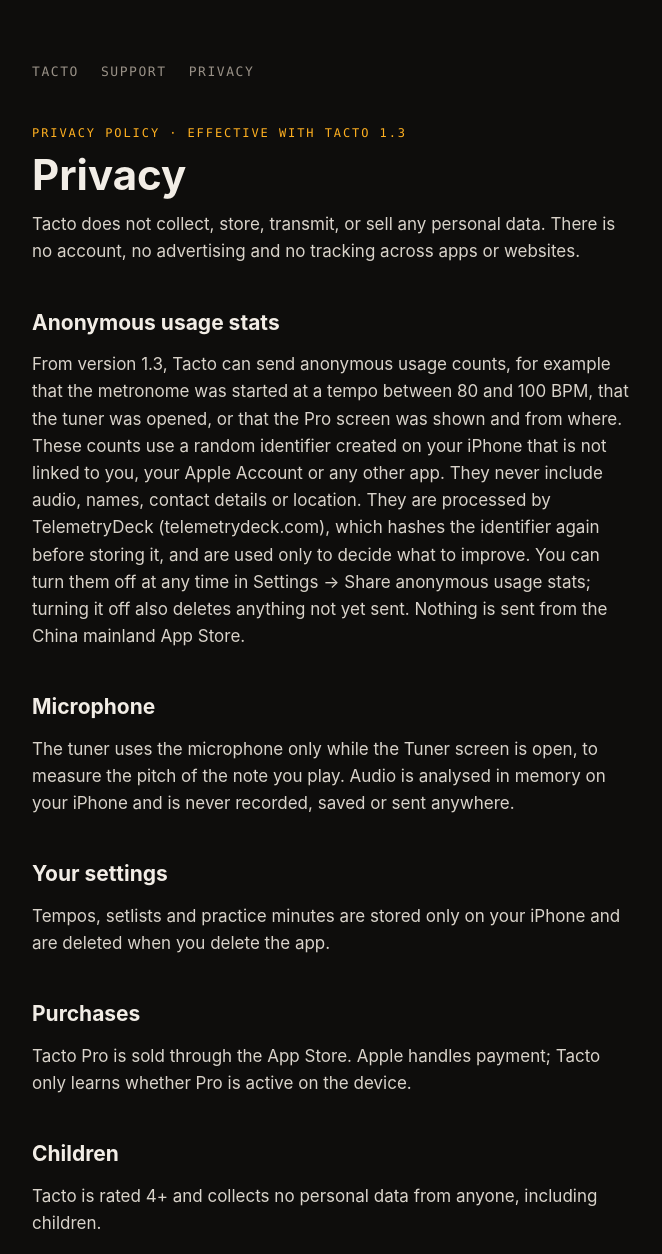
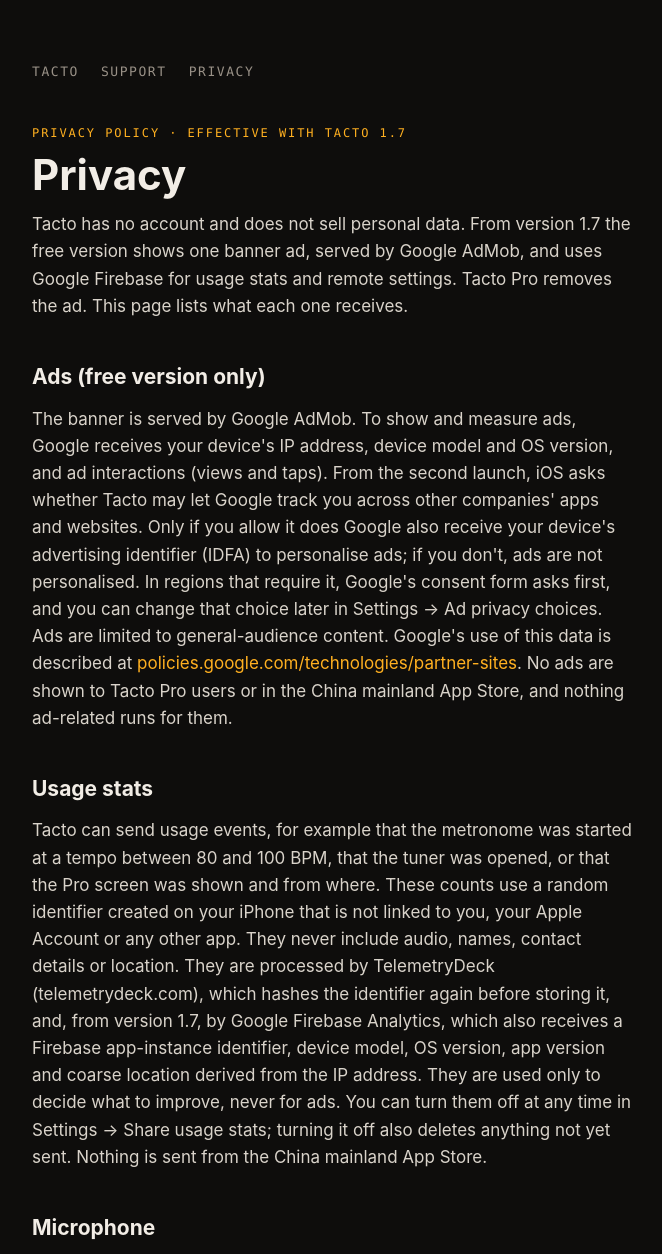
Before and after one commit to zhuhuihuihui/tacto-site, a plain HTML site: page privacy.html in a window 1280 px wide. Shown: the top 1254 px of the page, without its empty margins (308-970 px from the left). Drawn offline with Linux system fonts and the light colour scheme.

Commit message:
Privacy + home for Tacto 1.7 (AdMob banner, Firebase); merge when 1.7 is released
Co-Authored-By: Claude Opus 5.5 <noreply@anthropic.com>

```diff
--- a/privacy.html
+++ b/privacy.html
@@ -1,12 +1,13 @@
 <!doctype html><html lang="en"><head><meta charset="utf-8"><meta name="viewport" content="width=device-width,initial-scale=1"><title>Tacto — Privacy Policy</title><link rel="stylesheet" href="style.css"></head><body><main>
 <nav><a href="./">Tacto</a><a href="support">Support</a><a href="privacy">Privacy</a></nav>
-<p class="k">Privacy policy · effective with Tacto 1.3</p><h1>Privacy</h1>
-<p>Tacto does not collect, store, transmit, or sell any personal data. There is no account, no advertising and no tracking across apps or websites.</p>
-<h2>Anonymous usage stats</h2><p>From version 1.3, Tacto can send anonymous usage counts, for example that the metronome was started at a tempo between 80 and 100 BPM, that the tuner was opened, or that the Pro screen was shown and from where. These counts use a random identifier created on your iPhone that is not linked to you, your Apple Account or any other app. They never include audio, names, contact details or location. They are processed by TelemetryDeck (telemetrydeck.com), which hashes the identifier again before storing it, and are used only to decide what to improve. You can turn them off at any time in Settings → Share anonymous usage stats; turning it off also deletes anything not yet sent. Nothing is sent from the China mainland App Store.</p>
+<p class="k">Privacy policy · effective with Tacto 1.7</p><h1>Privacy</h1>
+<p>Tacto has no account and does not sell personal data. From version 1.7 the free version shows one banner ad, served by Google AdMob, and uses Google Firebase for usage stats and remote settings. Tacto Pro removes the ad. This page lists what each one receives.</p>
+<h2>Ads (free version only)</h2><p>The banner is served by Google AdMob. To show and measure ads, Google receives your device's IP address, device model and OS version, and ad interactions (views and taps). From the second launch, iOS asks whether Tacto may let Google track you across other companies' apps and websites. Only if you allow it does Google also receive your device's advertising identifier (IDFA) to personalise ads; if you don't, ads are not personalised. In regions that require it, Google's consent form asks first, and you can change that choice later in Settings → Ad privacy choices. Ads are limited to general-audience content. Google's use of this data is described at <a href="https://policies.google.com/technologies/partner-sites">policies.google.com/technologies/partner-sites</a>. No ads are shown to Tacto Pro users or in the China mainland App Store, and nothing ad-related runs for them.</p>
+<h2>Usage stats</h2><p>Tacto can send usage events, for example that the metronome was started at a tempo between 80 and 100 BPM, that the tuner was opened, or that the Pro screen was shown and from where. These counts use a random identifier created on your iPhone that is not linked to you, your Apple Account or any other app. They never include audio, names, contact details or location. They are processed by TelemetryDeck (telemetrydeck.com), which hashes the identifier again before storing it, and, from version 1.7, by Google Firebase Analytics, which also receives a Firebase app-instance identifier, device model, OS version, app version and coarse location derived from the IP address. They are used only to decide what to improve, never for ads. You can turn them off at any time in Settings → Share usage stats; turning it off also deletes anything not yet sent. Nothing is sent from the China mainland App Store.</p>
 <h2>Microphone</h2><p>The tuner uses the microphone only while the Tuner screen is open, to measure the pitch of the note you play. Audio is analysed in memory on your iPhone and is never recorded, saved or sent anywhere.</p>
 <h2>Your settings</h2><p>Tempos, setlists and practice minutes are stored only on your iPhone and are deleted when you delete the app.</p>
 <h2>Purchases</h2><p>Tacto Pro is sold through the App Store. Apple handles payment; Tacto only learns whether Pro is active on the device.</p>
-<h2>Children</h2><p>Tacto is rated 4+ and collects no personal data from anyone, including children.</p>
+<h2>Children</h2><p>Tacto is rated 4+. It is not directed at children, ads are limited to general-audience content, and it asks for no names, contact details or location.</p>
 <h2>Changes</h2><p>If this policy ever changes, the new version will be posted here with a new effective date.</p>
 <h2>Contact</h2><p>Questions: open an issue at <a href="https://github.com/zhuhuihuihui/tacto-site/issues">github.com/zhuhuihuihui/tacto-site/issues</a>.</p>
 <footer>© 2026 Scott Zhu</footer></main></body></html>
```
Also changed, not shown: index.html (+1 -1 lines).
